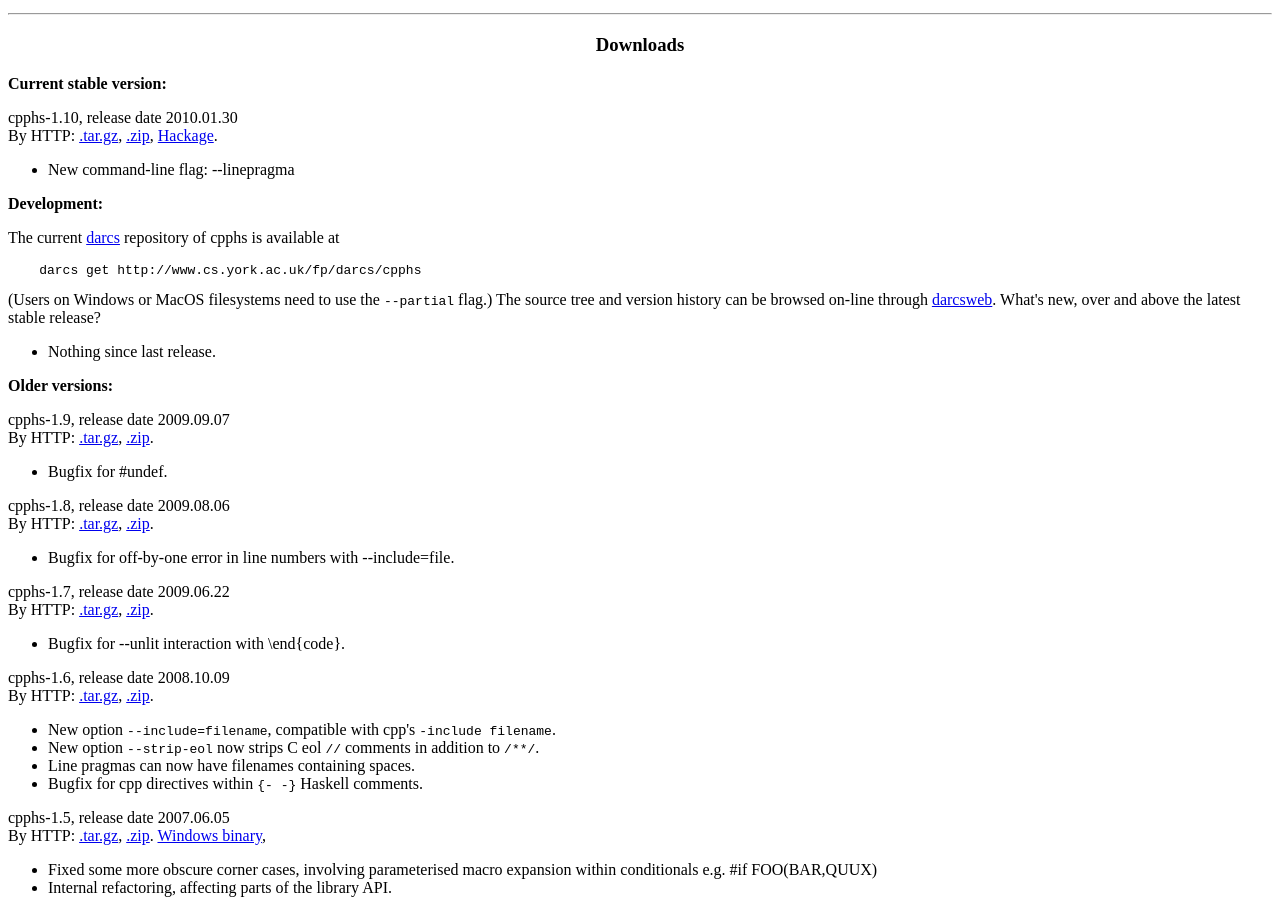
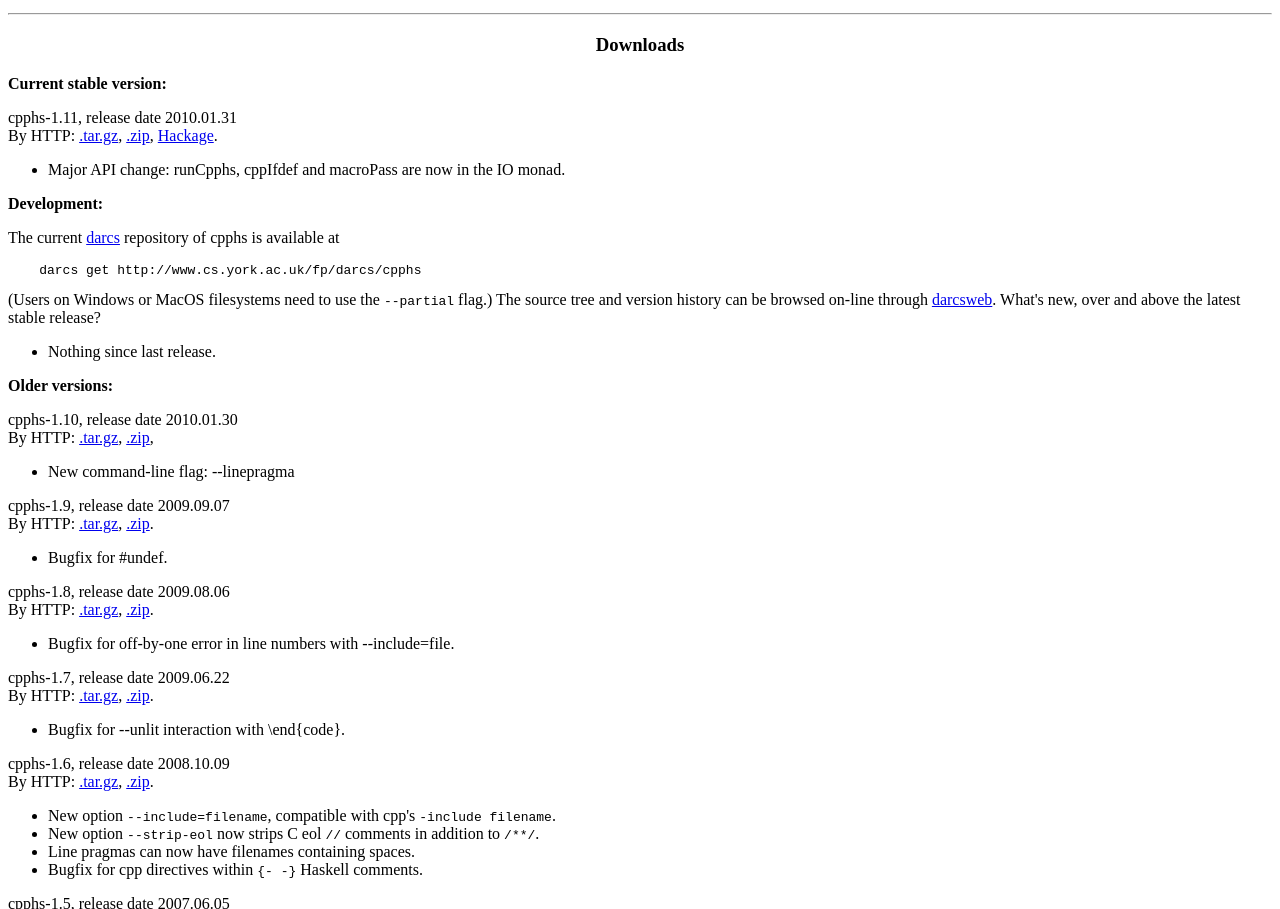
Before and after one commit to flowbox-public/cpphs, a plain HTML site: page docs/index.html in a window 1280 px wide. Shown: the part 1896-2805 px from the top of the page. Drawn offline with Linux system fonts and the light colour scheme.

Commit message:
Bump version to 1.11 and modfy docs.

```diff
--- a/docs/index.html
+++ b/docs/index.html
@@ -198,13 +198,13 @@ is no default search path (unless you define one via a wrapper script).
 <b>Current stable version:</b>
 
 <p>
-cpphs-1.10, release date 2010.01.30<br>
+cpphs-1.11, release date 2010.01.31<br>
 By HTTP:
-<a href="http://www.cs.york.ac.uk/fp/cpphs/cpphs-1.10.tar.gz">.tar.gz</a>,
-<a href="http://www.cs.york.ac.uk/fp/cpphs/cpphs-1.10.zip">.zip</a>,
+<a href="http://www.cs.york.ac.uk/fp/cpphs/cpphs-1.11.tar.gz">.tar.gz</a>,
+<a href="http://www.cs.york.ac.uk/fp/cpphs/cpphs-1.11.zip">.zip</a>,
 <a href="http://hackage.haskell.org/package/cpphs">Hackage</a>.
 <ul>
-<li> New command-line flag: --linepragma
+<li> Major API change: runCpphs, cppIfdef and macroPass are now in the IO monad.
 </ul>
 
 <p>
@@ -226,6 +226,15 @@ What's new, over and above the latest stable release?
 
 <p>
 <b>Older versions:</b>
+
+<p>
+cpphs-1.10, release date 2010.01.30<br>
+By HTTP:
+<a href="http://www.cs.york.ac.uk/fp/cpphs/cpphs-1.10.tar.gz">.tar.gz</a>,
+<a href="http://www.cs.york.ac.uk/fp/cpphs/cpphs-1.10.zip">.zip</a>,
+<ul>
+<li> New command-line flag: --linepragma
+</ul>
 
 <p>
 cpphs-1.9, release date 2009.09.07<br>
```
Also changed, not shown: 5 other files.
